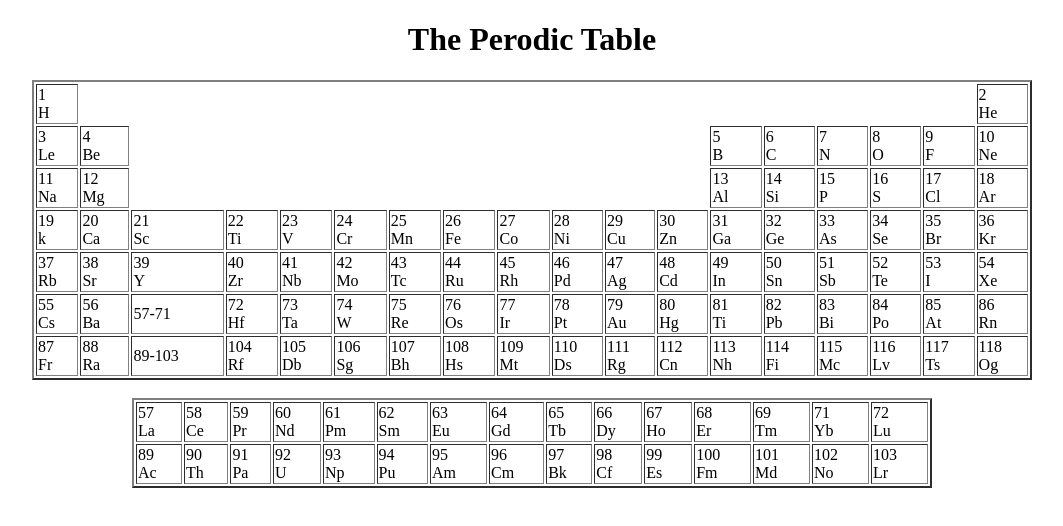
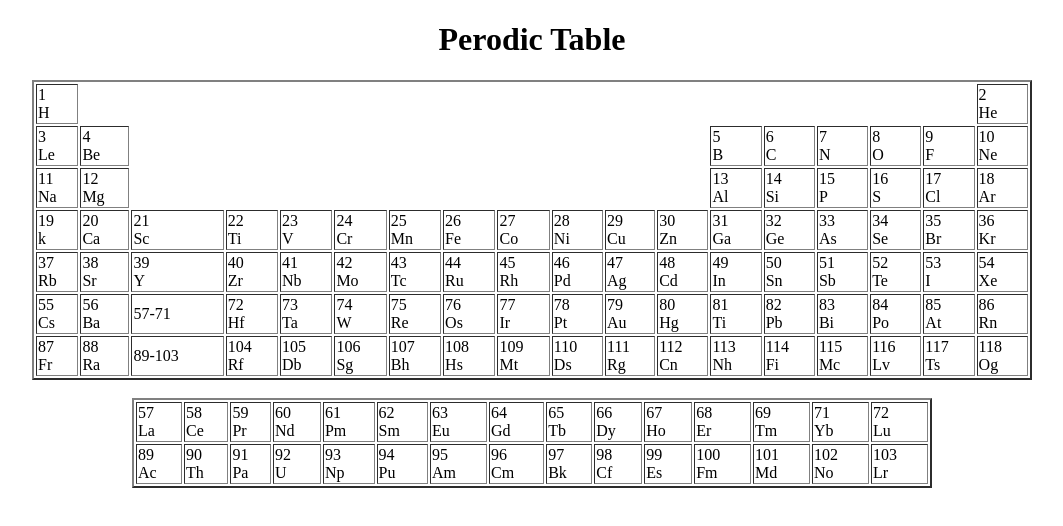
Before and after one commit to MuhammadFaiezSiddique/1st-rep, a plain HTML site: page index.html in a window 1280 px wide. Shown: the whole page, without its empty margins (108-1171 px from the left). Drawn offline with Linux system fonts and the light colour scheme.

Commit message:
remove the from heading

```diff
--- a/index.html
+++ b/index.html
@@ -8,7 +8,7 @@
 </head>
 <body>
     <center>
-        <h1>The Perodic Table</h1>
+        <h1> Perodic Table</h1>
     <table border="2" width="1000" >
         <tr>
             <td>1 <br />H </td>
```
